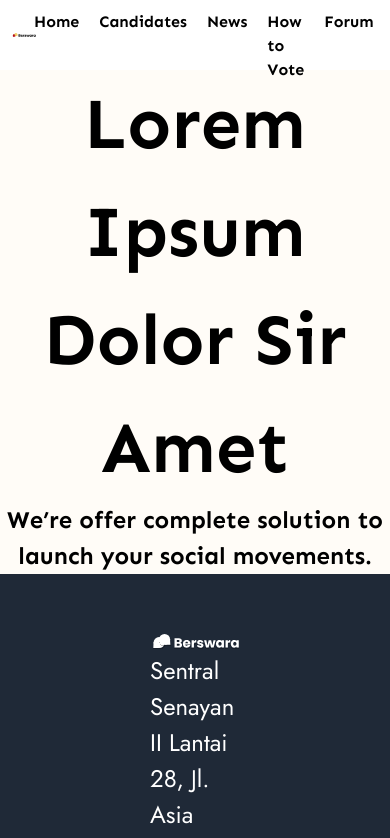
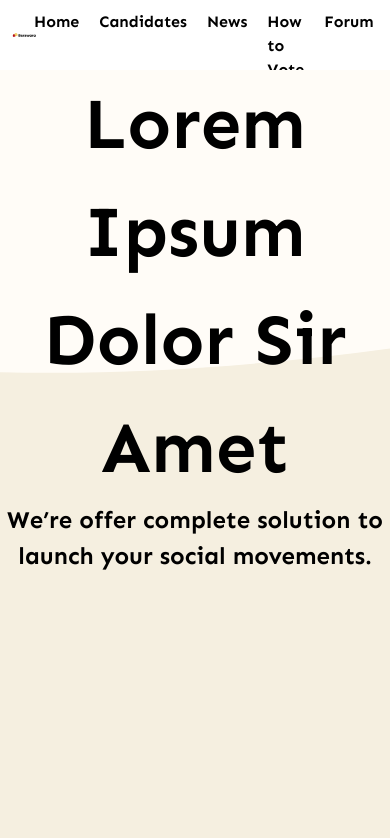
Before and after one commit to workshop-se/berswara-front, a Next.js app: page / in a window 390 px wide. Shown: the top 838 px of the page. Built offline with nearby package versions, Linux system fonts and the light colour scheme.

Commit message:
feat: add background image
may resetup for responsive purpose

```diff
--- a/src/components/Background.tsx
+++ b/src/components/Background.tsx
@@ -1,11 +1,22 @@
+import Image from 'next/image';
 export default function Background({
   children,
 }: Readonly<{
   children: React.ReactNode;
 }>) {
   return (
-    <div className="bg-[#FFFCF7]">
-      {children}
+    <div className="relative bg-[#FFFCF7] min-h-[1000px] overflow-hidden">
+      <Image
+        src="/images/background.svg"
+        layout="fill"
+        alt="Background"
+        className="z-0 object-cover"
+        width={0}
+        height={0}
+      />
+      <div className="absolute inset-0 z-1">
+        {children}
+      </div>
     </div>
   );
 }
```
